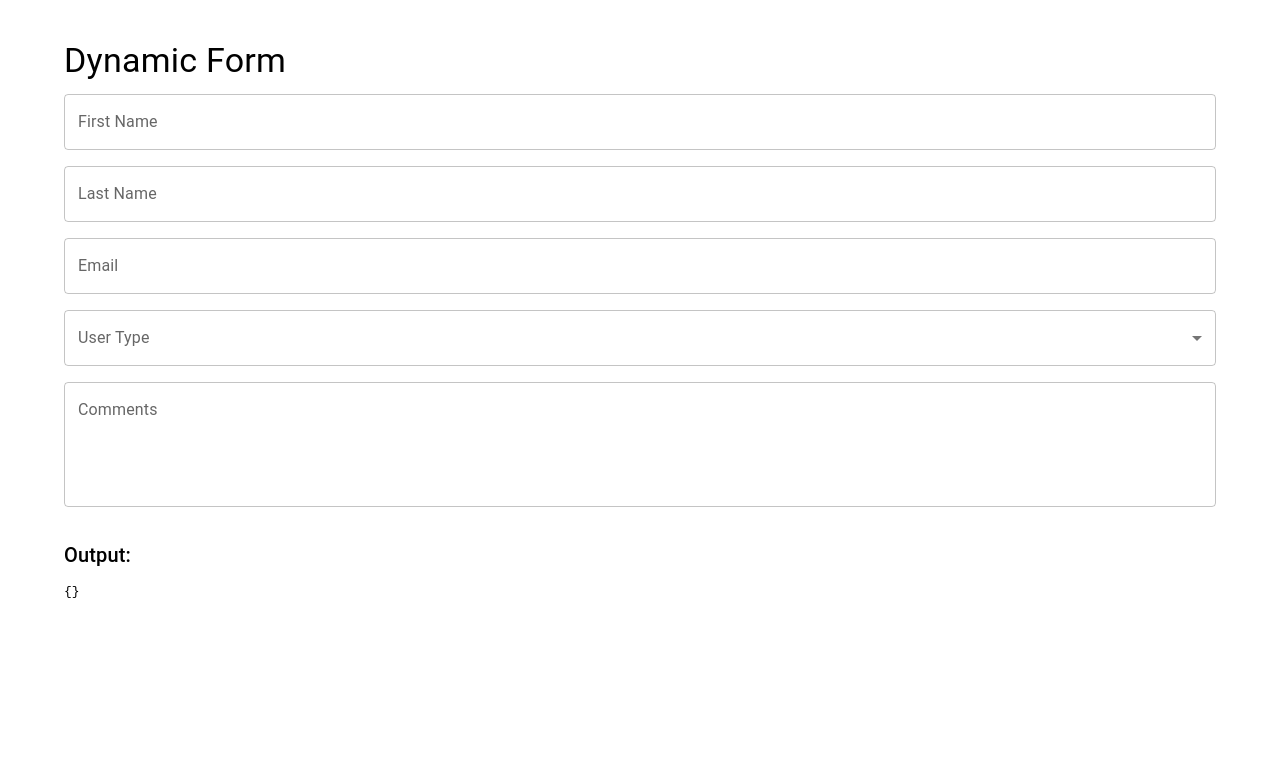
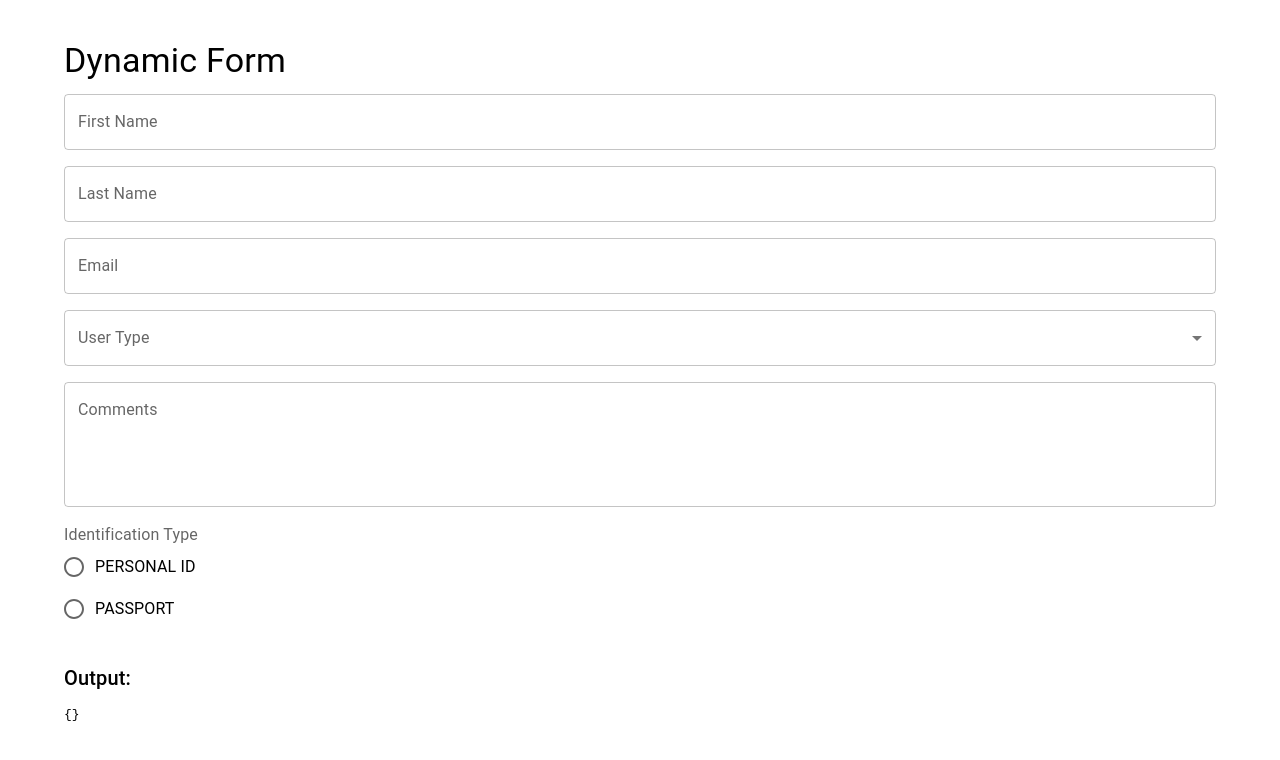
Before and after one commit to GIGGSI/dynamic-form, a React (Vite) app: page / in a window 1280 px wide. Shown: the top 760 px of the page. Built offline with nearby package versions, Linux system fonts and the light colour scheme.

Commit message:
feat: add support for radio fields using MUI RadioGroup

```diff
--- a/src/App.tsx
+++ b/src/App.tsx
@@ -18,6 +18,12 @@ const exampleSchema: FormSchema = {
       type: 'textarea',
       label: 'Comments',
       name: 'comments',
+    },
+    {
+      type: 'radio',
+      label: 'Identification Type',
+      name: 'idType',
+      options: ['PERSONAL ID', 'PASSPORT'],
     }
   ]
 };
--- a/src/components/FormRenderer.tsx
+++ b/src/components/FormRenderer.tsx
@@ -4,6 +4,7 @@ import type { FormSchema } from '../types/form';
 import TextField from './fields/TextField';
 import DropdownField from './fields/Dropdown';
 import TextAreaField from './fields/TextArea';
+import RadioField from './fields/RadioField';
 
 type Props = {
     schema: FormSchema;
@@ -48,6 +49,15 @@ export default function FormRenderer({ schema, onChange }: Props) {
                             value={values[field.name] || ''}
                             onChange={handleChange}
                         />;
+                    case 'radio':
+                        return (
+                            <RadioField
+                                key={field.name}
+                                field={field}
+                                value={values[field.name] || ''}
+                                onChange={handleChange}
+                            />
+                        );
                     default:
                         return null;
                 }
--- /dev/null
+++ b/src/components/fields/RadioField.tsx
@@ -0,0 +1,35 @@
+import {
+    FormControl,
+    FormLabel,
+    RadioGroup,
+    FormControlLabel,
+    Radio,
+} from '@mui/material';
+import type { RadioFieldType } from '../../types/form';
+
+type Props = {
+    field: RadioFieldType;
+    value: string;
+    onChange: (name: string, value: string) => void;
+};
+
+export default function RadioField({ field, value, onChange }: Props) {
+    return (
+        <FormControl component="fieldset">
+            <FormLabel component="legend">{field.label}</FormLabel>
+            <RadioGroup
+                value={value}
+                onChange={(e) => onChange(field.name, e.target.value)}
+            >
+                {field.options.map((opt) => (
+                    <FormControlLabel
+                        key={opt}
+                        value={opt}
+                        control={<Radio />}
+                        label={opt}
+                    />
+                ))}
+            </RadioGroup>
+        </FormControl>
+    );
+}
```
Also changed, not shown: src/types/form.ts (+11 -5 lines).
